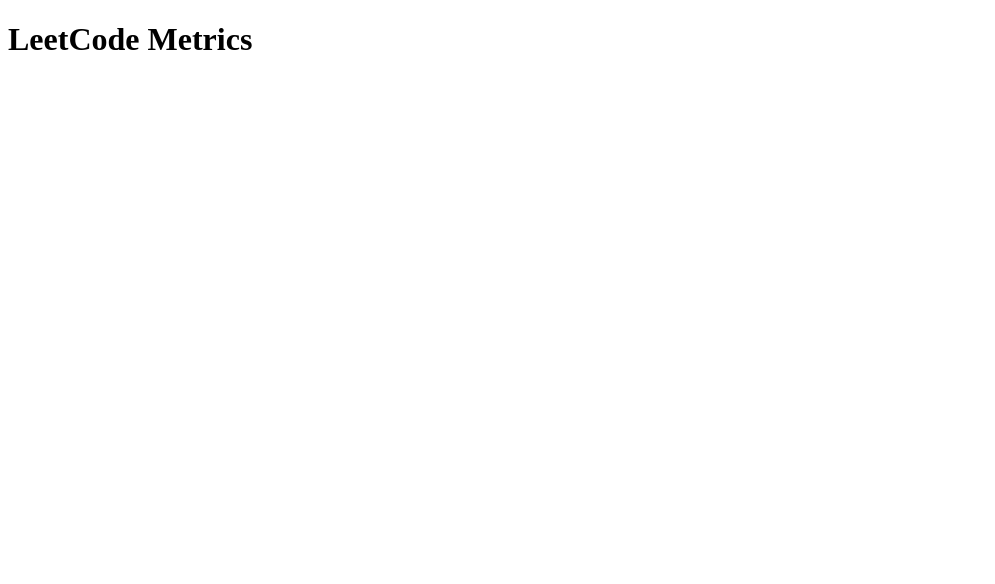
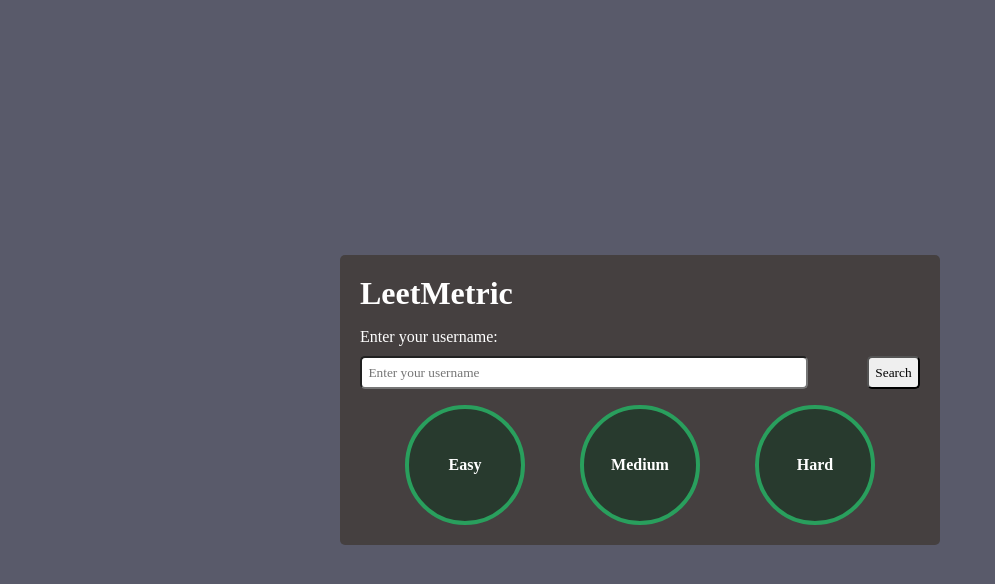
Before and after one commit to hetalnathvani/leetcode-metrics, a plain HTML site: page index.html in a window 1280 px wide. Shown: the whole page, without its empty margins (0-995 px from the left). Drawn offline with Linux system fonts and the light colour scheme.

Commit message:
UI changes | WIP

```diff
--- a/index.html
+++ b/index.html
@@ -1,9 +1,61 @@
 <!DOCTYPE html>
-<html>
+<html lang="en">
   <head>
+    <meta charset="UTF-8" />
+    <meta name="viewport" content="width=device-width, initial-scale=1.0" />
     <title>LeetCode Metrics</title>
+    <link rel="stylesheet" href="style.css" />
   </head>
   <body>
-    <h1>LeetCode Metrics</h1>
+    <div class="container">
+      <h1>LeetMetric</h1>
+
+      <div class="user-container">
+        <p>Enter your username:</p>
+        <div class="user-input-container">
+          <input
+            type="text"
+            placeholder="Enter your username"
+            id="user-input"
+          />
+          <button id="search-btn">Search</button>
+        </div>
+      </div>
+
+      <div class="stats-container">
+        <div class="progress">
+          <!-- Easy progress item -->
+          <div class="progress-item">
+            <div class="easy-progress circle">
+              <span id="easy-label"></span>
+              Easy
+            </div>
+          </div>
+
+          <!-- Medium progress item -->
+          <div class="progress-item">
+            <div class="medium-progress circle">
+              <span id="medium-label"></span>
+              Medium
+            </div>
+          </div>
+
+          <!-- Hard progress item -->
+          <div class="progress-item">
+            <div class="hard-progress circle">
+              <span id="hard-label"></span>
+              Hard
+            </div>
+          </div>
+        </div>
+
+        <div class="stats-card">
+          <!-- directly populate card here from JS code -->
+        </div>
+      </div>
+    </div>
+    <script src="script.js"></script>
   </body>
 </html>
+
+<!-- https://leetcode-stats-api.herokuapp.com/<YOUR_USERNAME> -->
--- /dev/null
+++ b/script.js
@@ -0,0 +1,4 @@
+document.addEventListener("DOMContentLoaded", function () {
+  const searchButton = document.getElementById("search-btn");
+  const usernameInput = document.getElementById("user-input");
+});
--- /dev/null
+++ b/style.css
@@ -0,0 +1,82 @@
+* {
+  margin: 0;
+  padding: 0;
+  box-sizing: border-box;
+  font-family: "Times New Roman", Times, serif;
+}
+
+body {
+  background-color: rgb(89, 90, 106);
+  color: white;
+  height: 100vh;
+  display: flex;
+  justify-content: center;
+  align-items: center;
+}
+
+.container {
+  display: flex;
+  flex-direction: column;
+  gap: 1rem;
+  background-color: rgb(69, 64, 64);
+  padding: 20px;
+  border-radius: 5px;
+  width: 50%;
+  max-width: 600px;
+}
+
+h1 {
+  font-size: 2rem;
+}
+
+.user-container {
+  display: flex;
+  flex-direction: column;
+  gap: 10px;
+  justify-content: start;
+}
+
+.user-input-container {
+  display: flex;
+  justify-content: space-between;
+}
+
+#user-input {
+  width: 80%;
+  padding: 0.4rem;
+  border-radius: 5px;
+}
+
+#search-btn {
+  padding: 0.4rem;
+  border-radius: 5px;
+}
+
+.circle {
+  width: 120px;
+  height: 120px;
+  border-radius: 50%;
+  border: 4px solid #299f5d;
+  position: relative;
+  display: flex;
+  align-items: center;
+  justify-content: center;
+  font-size: 1rem;
+  color: white;
+  font-weight: 700;
+  background: conic-gradient(#299f5d var(--progress-degree, 0%), #283a2e 0%);
+  flex-direction: column;
+}
+
+.circle span {
+  position: relative;
+  z-index: 2;
+}
+
+.progress {
+  display: flex;
+  flex-direction: row;
+  flex-wrap: wrap;
+  justify-content: space-evenly;
+  gap: 10px;
+}
```
